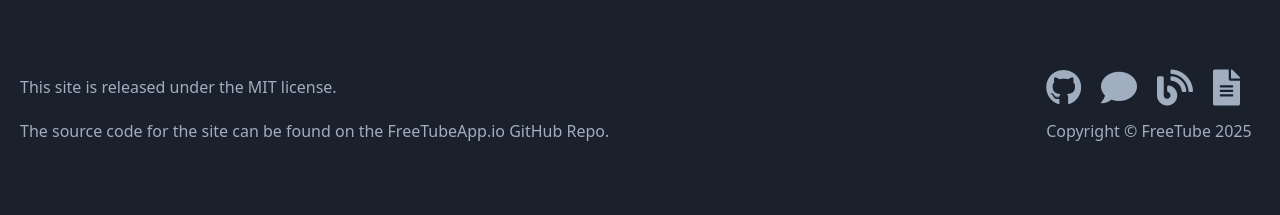
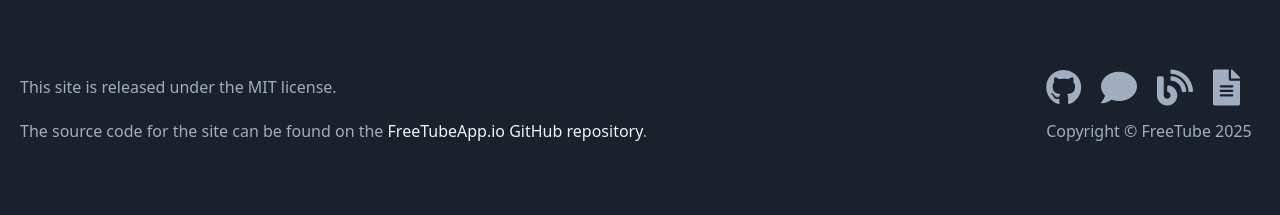
Before and after one commit to FreeTubeApp/FreeTubeApp.io, a PHP site: page /index.php in a window 1280 px wide. Shown: the part 5384-5599 px from the top of the page. Run offline with PHP 8.4, Linux system fonts and the light colour scheme.

Commit message:
Fixed my fix (…)

```diff
--- a/src/includes/footer.php
+++ b/src/includes/footer.php
@@ -2,20 +2,20 @@
     <div class="px-5 container mx-auto flex items-center justify-between">
       <div>
         <p class="py-3">This site is released under the MIT license.</p>
-        <p class="py-2"> The source code for the site can be found on the <a href="http://github.com/FreeTubeApp/FreeTubeApp.io" "class="text-gray-200">FreeTubeApp.io GitHub Repo</a>.</p>
+        <p class="py-2">The source code for the site can be found on the <a href="http://github.com/FreeTubeApp/FreeTubeApp.io" class="text-gray-200">FreeTubeApp.io GitHub repository</a>.</p>
       </div>
       <div>
         <nav class="flex">
-          <a href="https://github.com/FreeTubeApp/FreeTube" "title="GitHub Repository" aria-label="GitHub Repository">
+          <a href="https://github.com/FreeTubeApp/FreeTube" title="GitHub Repository" aria-label="GitHub Repository">
             <i class="fab fa-github icon"></i>
           </a>
-          <a href="https://matrix.to/#/#freetube:matrix.org" "title="Chat with Matrix" aria-label="Chat with Matrix">
+          <a href="https://matrix.to/#/#freetube:matrix.org" title="Chat with Matrix" aria-label="Chat with Matrix">
             <i class="fas fa-comment icon"></i>
           </a>
-          <a href="https://blog.freetubeapp.io" "title="Blog" aria-label="Blog">
+          <a href="https://blog.freetubeapp.io" title="Blog" aria-label="Blog">
             <i class="fas fa-blog icon"></i>
           </a>
-          <a href="https://docs.freetubeapp.io" "title="Documentation" aria-label="Documentation">
+          <a href="https://docs.freetubeapp.io" title="Documentation" aria-label="Documentation">
             <i class="fas fa-file-alt icon"></i>
           </a>
         </nav>
```
